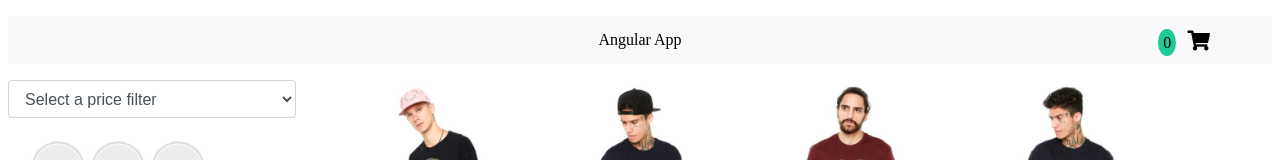
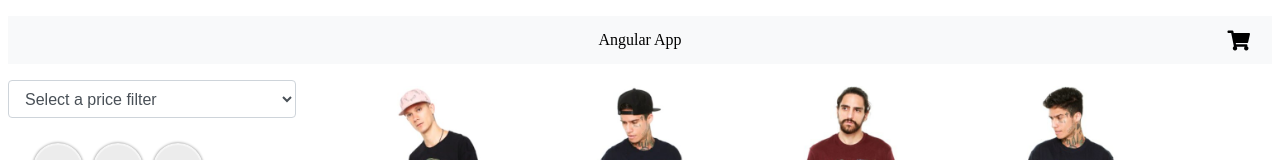
Before and after one commit to nadusumilli-unomaha/shopping_cart_angular, an Angular app: page / in a window 1280 px wide. Shown: the top 160 px of the page. Built offline with nearby package versions, Linux system fonts and the light colour scheme; data requests are answered from the project's data file.

Commit message:
handling checkout click.

```diff
--- a/src/app/shopping-cart/cart/cart.component.html
+++ b/src/app/shopping-cart/cart/cart.component.html
@@ -1,5 +1,7 @@
 <div>
-    <div *ngIf="cart" class="cart-number">{{ cart.totalQuantity }}</div>
+    <div *ngIf="cart && cart.totalQuantity > 0" class="cart-number">
+        {{ cart.totalQuantity }}
+    </div>
     <span class="cart-btn" (click)="openCart()">
         <i class="fas fa-shopping-cart"></i>
     </span>
@@ -9,7 +11,7 @@
     <span class="close-btn" (click)="closeCart()">
         <i class="fas fa-times"></i>
     </span>
-    <div *ngIf="cart; else elseBlock">
+    <div *ngIf="cart && cart.items[0]; else elseBlock">
         <div class="cart-body">
             <table>
                 <thead>
@@ -57,28 +59,42 @@
                         </td>
                         <td>
                             <div class="cart-total">
-                                {{ item.price * item.quantity }}$
+                                {{ (item.price * item.quantity).toFixed(2) }}$
                             </div>
                         </td>
                     </tr>
                 </tbody>
             </table>
-            <div class="cart-sub-total">{{ cart.cart_sub_total }}$</div>
+            <div class="cart-sub-total">
+                {{ cart.cart_sub_total.toFixed(2) }}$
+            </div>
             <div class="cart-btns">
                 <button class="clear-cart btn" (click)="cartCleared.emit()">
                     Clear Cart
                 </button>
-                <button class="checkout-cart btn">Checkout</button>
+                <button
+                    class="checkout-cart btn"
+                    (click)="showModal.emit(true)"
+                >
+                    Checkout
+                </button>
             </div>
         </div>
     </div>
     <ng-template #elseBlock>
         <div class="cart-body">
-            Cart is Empty
-            <div class="cart-sub-total">0dfsdf$</div>
+            <div class="cart-empty">
+                Cart is Empty
+            </div>
+            <div class="cart-sub-total">0$</div>
             <div class="cart-btns">
                 <button class="clear-cart btn">Clear Cart</button>
-                <button class="checkout-cart btn">Checkout</button>
+                <button
+                    class="checkout-cart btn"
+                    (click)="showModal.emit(true)"
+                >
+                    Checkout
+                </button>
             </div>
         </div>
     </ng-template>
--- a/src/app/shopping-cart/cart/cart.component.scss
+++ b/src/app/shopping-cart/cart/cart.component.scss
@@ -1,32 +1,3 @@
-.cart-btn {
-    position: absolute;
-    right: 0;
-    top: 0;
-    font-size: 20px;
-    margin-top: 1em;
-    margin-right: 3em;
-    padding: 10px;
-    cursor: pointer;
-    color: black;
-}
-
-.cart-number {
-    position: absolute;
-    right: 0;
-    top: 0;
-    border-radius: 50%;
-    margin-top: 1.8em;
-    margin-right: 6.5em;
-    color: black;
-    border-radius: 50%;
-    padding: 0.3em;
-    background: #20c997;
-}
-
-.cart-btn:hover {
-    color: grey;
-}
-
 .cart {
     height: 100%;
     width: 0;
@@ -44,8 +15,40 @@
     margin-top: 2em;
     margin-left: 1em;
 }
+.cart-number {
+    position: absolute;
+    right: 0;
+    top: 0;
+    margin-right: 2.5em;
+    margin-top: 0.9em;
+    display: inline-block;
+    padding: 0.25em;
+    font-size: 1.5em;
+    font-weight: 300;
+    line-height: 1;
+    text-align: center;
+    white-space: nowrap;
+    vertical-align: baseline;
+    border-radius: 0.3rem;
+    color: #fff;
+    background-color: #343a40;
+}
+.cart-btn {
+    position: absolute;
+    right: 0;
+    top: 0;
+    font-size: 20px;
+    margin-top: 1em;
+    margin-right: 1em;
+    padding: 10px;
+    cursor: pointer;
+    color: black;
+}
 
-/* Position and style the close button (top right corner) */
+.cart-btn:hover {
+    color: grey;
+}
+
 .close-btn {
     position: absolute;
     top: 0;
@@ -78,7 +81,7 @@
     cursor: pointer;
 }
 
-table::after {
+.cart-sub-total::before {
     content: "";
     width: 100%;
     height: 0.1em;
@@ -136,6 +139,8 @@ table::after {
     margin-left: 4em;
 }
 
-td {
-    align-content: center;
+.cart-empty {
+    margin-top: 5em;
+    margin-bottom: 3em;
+    text-align: center;
 }
--- a/src/app/shopping-cart/cart/cart.component.ts
+++ b/src/app/shopping-cart/cart/cart.component.ts
@@ -11,6 +11,7 @@ export class CartComponent implements OnInit {
     @Output() deletedCartItem = new EventEmitter();
     @Output() updatedCartItem = new EventEmitter();
     @Output() cartCleared = new EventEmitter();
+    @Output() showModal = new EventEmitter();
     constructor() {}
 
     ngOnInit() {}
```
